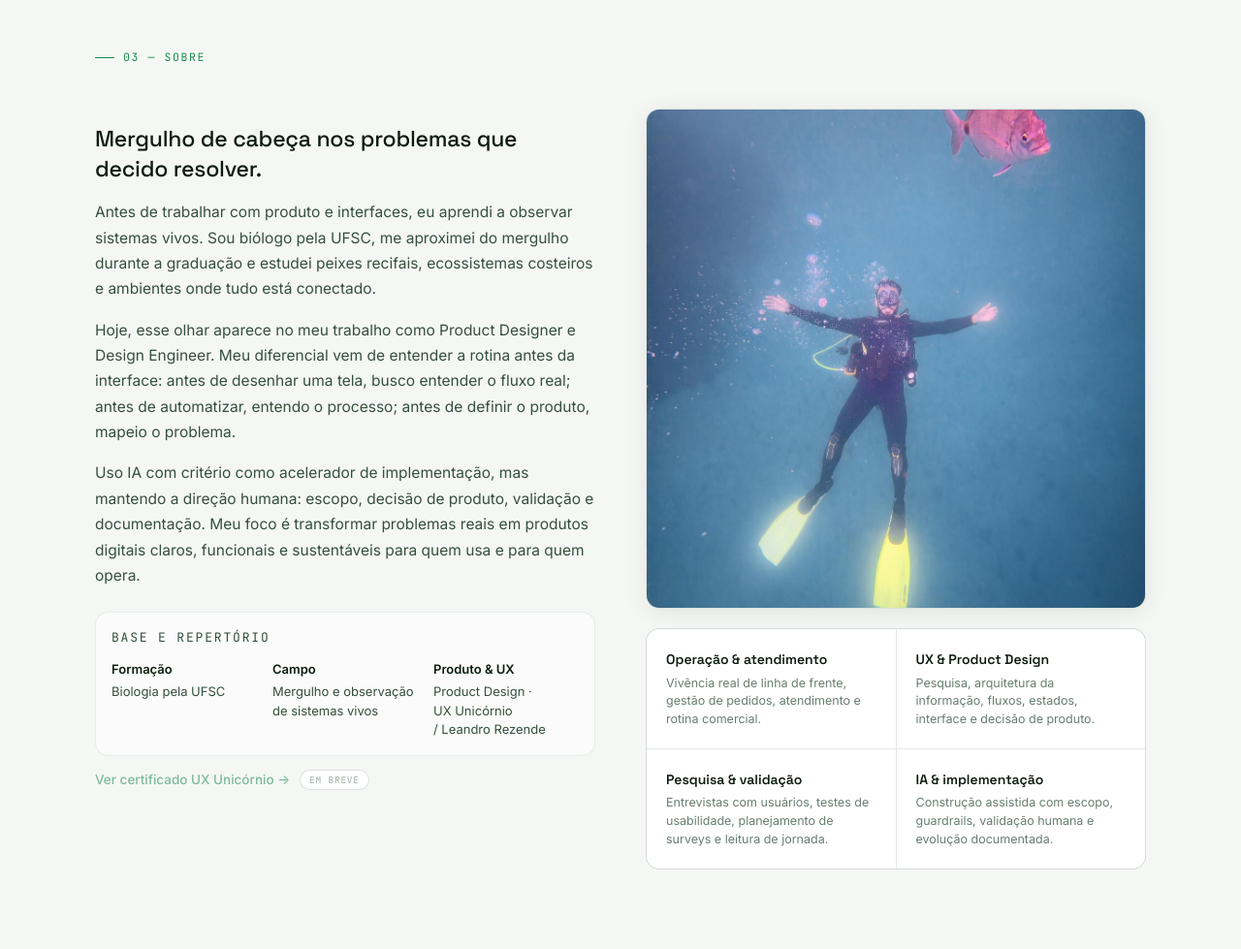
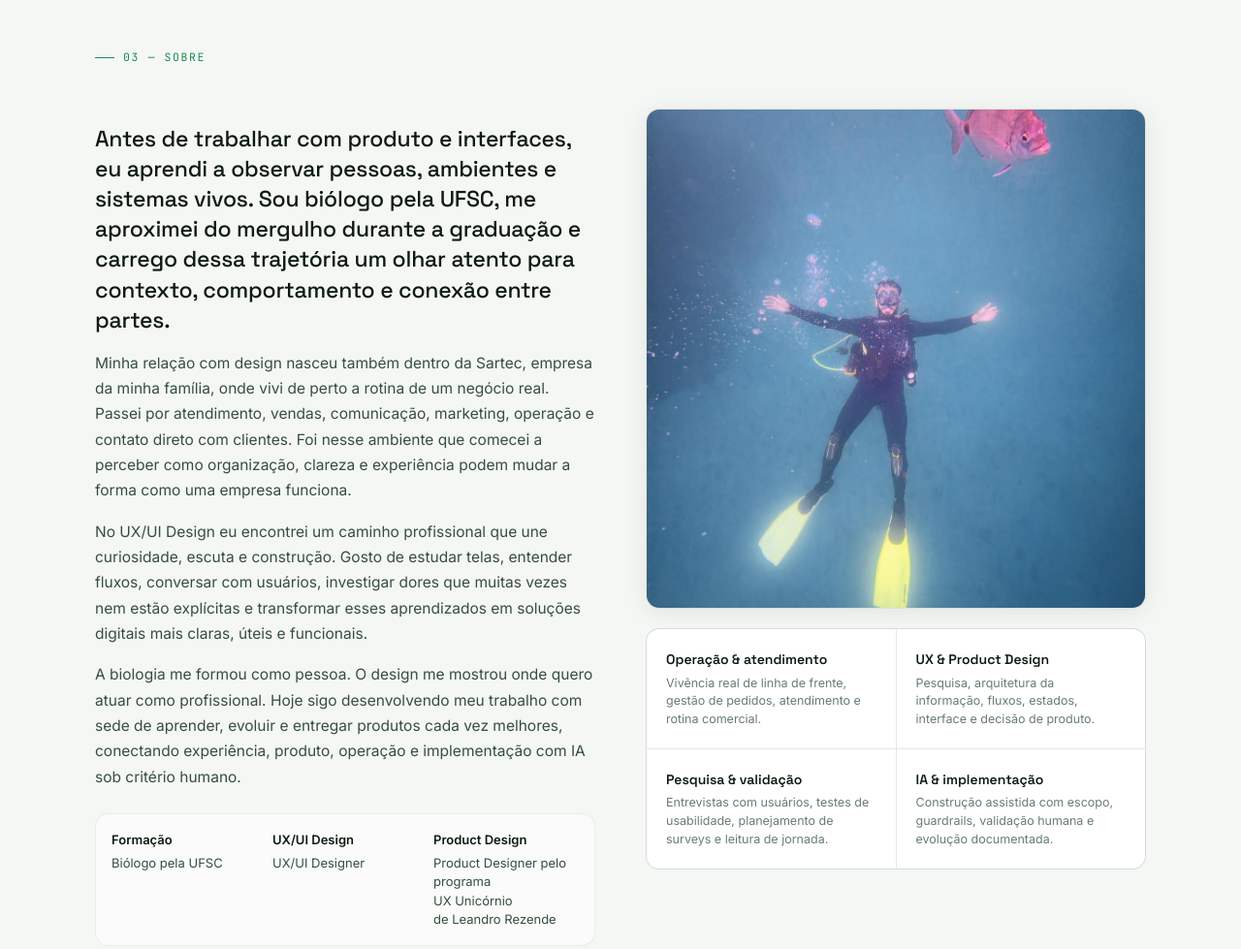
Before and after one commit to Suertesoy/portifolio-lucas-alves-cabral, a plain HTML site: page index.html in a window 1280 px wide. Shown: the part 3980-4959 px from the top of the page at 97% size. Drawn offline with Linux system fonts and the light colour scheme.

Commit message:
refactor: refine about section copy

```diff
--- a/index.html
+++ b/index.html
@@ -920,24 +920,23 @@ footer{border-top:1px solid var(--line);padding:44px 0 38px;margin-top:20px}
     </div>
     <div class="about">
       <div class="reveal">
-        <p class="lead">Mergulho de cabeça nos problemas que decido resolver.</p>
-        <p>Antes de trabalhar com produto e interfaces, eu aprendi a observar sistemas vivos. Sou biólogo pela UFSC, me aproximei do mergulho durante a graduação e estudei peixes recifais, ecossistemas costeiros e ambientes onde tudo está conectado.</p>
-        <p>Hoje, esse olhar aparece no meu trabalho como Product Designer e Design Engineer. Meu diferencial vem de entender a rotina antes da interface: antes de desenhar uma tela, busco entender o fluxo real; antes de automatizar, entendo o processo; antes de definir o produto, mapeio o problema.</p>
-        <p>Uso IA com critério como acelerador de implementação, mas mantendo a direção humana: escopo, decisão de produto, validação e documentação. Meu foco é transformar problemas reais em produtos digitais claros, funcionais e sustentáveis para quem usa e para quem opera.</p>
+        <p class="lead">Antes de trabalhar com produto e interfaces, eu aprendi a observar pessoas, ambientes e sistemas vivos. Sou biólogo pela UFSC, me aproximei do mergulho durante a graduação e carrego dessa trajetória um olhar atento para contexto, comportamento e conexão entre partes.</p>
+        <p>Minha relação com design nasceu também dentro da Sartec, empresa da minha família, onde vivi de perto a rotina de um negócio real. Passei por atendimento, vendas, comunicação, marketing, operação e contato direto com clientes. Foi nesse ambiente que comecei a perceber como organização, clareza e experiência podem mudar a forma como uma empresa funciona.</p>
+        <p>No UX/UI Design eu encontrei um caminho profissional que une curiosidade, escuta e construção. Gosto de estudar telas, entender fluxos, conversar com usuários, investigar dores que muitas vezes nem estão explícitas e transformar esses aprendizados em soluções digitais mais claras, úteis e funcionais.</p>
+        <p>A biologia me formou como pessoa. O design me mostrou onde quero atuar como profissional. Hoje sigo desenvolvendo meu trabalho com sede de aprender, evoluir e entregar produtos cada vez melhores, conectando experiência, produto, operação e implementação com IA sob critério humano.</p>
         <div class="about-credentials" aria-label="Base e repertório profissional">
-          <span class="about-credentials-label">Base e repertório</span>
           <div class="about-credentials-grid">
             <div>
               <strong>Formação</strong>
-              <span>Biologia pela UFSC</span>
+              <span>Biólogo pela UFSC</span>
             </div>
             <div>
-              <strong>Campo</strong>
-              <span>Mergulho e observação de sistemas vivos</span>
+              <strong>UX/UI Design</strong>
+              <span>UX/UI Designer</span>
             </div>
             <div>
-              <strong>Produto &amp; UX</strong>
-              <span>Product Design · <span style="white-space: nowrap;">UX Unicórnio</span> / Leandro Rezende</span>
+              <strong>Product Design</strong>
+              <span>Product Designer pelo programa <span style="white-space: nowrap;">UX Unicórnio</span> de Leandro Rezende</span>
             </div>
           </div>
         </div>
```
